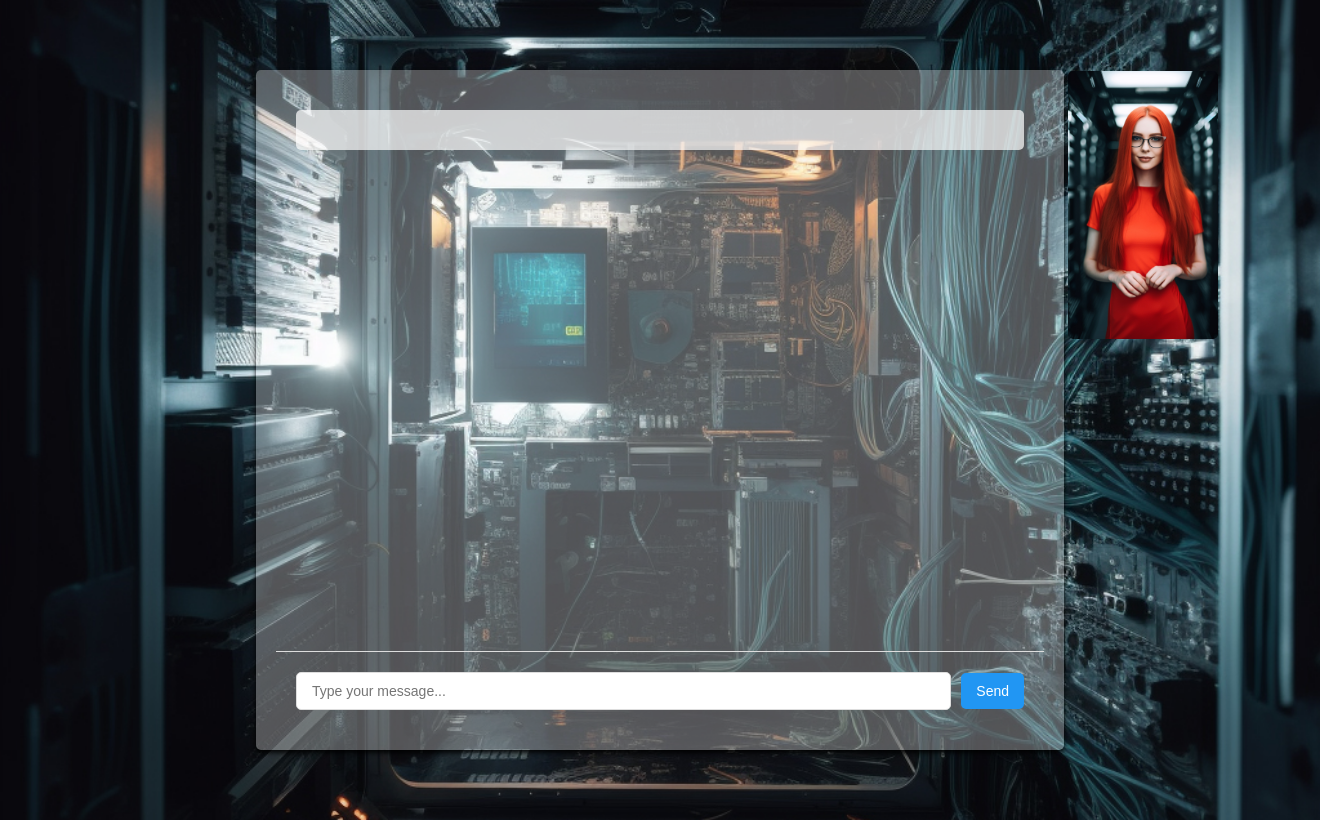
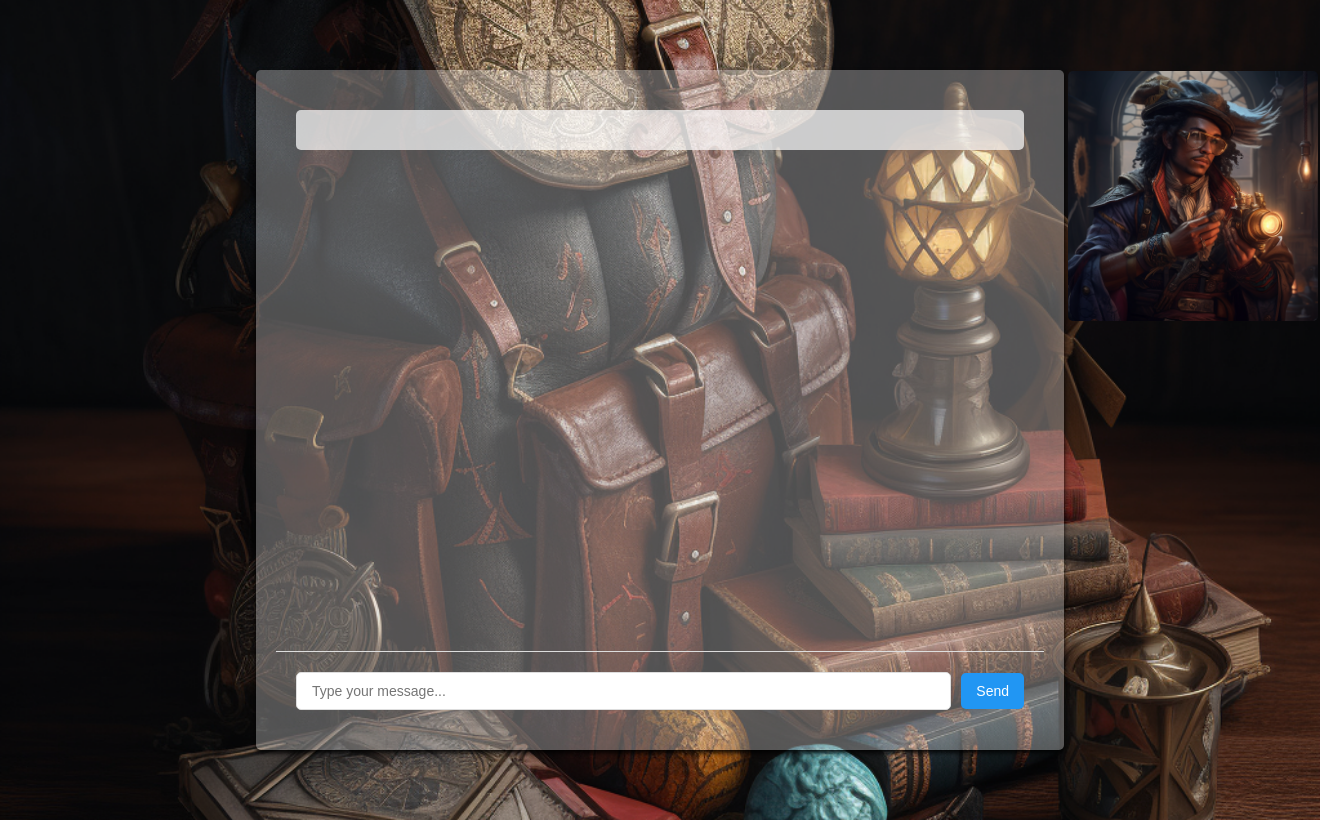
Before and after one commit to Nnnsightnnn/chatbot-db, a Flask app: page / in a window 1320 px wide. Run offline with Flask 2, Linux system fonts and the light colour scheme.

Commit message:
new file:   static/background_gear.png 	new file:   static/background_snake.png 	new file:   static/bot_image03.png 	new file:   static/bot_image04.png 	modified:   templates/index.html

```diff
--- a/templates/index.html
+++ b/templates/index.html
@@ -7,7 +7,7 @@
     <link rel="stylesheet" href="static/styles.css">
     <style>
         body {
-            background-image: url('static/background_computer.jpg');
+            background-image: url('static/background_gear.png');
             background-size: cover;
             background-position: center;
             margin: 0;
@@ -62,7 +62,7 @@
         }
 
         #image-container img {
-            width: 150px;
+            width: 250px;
             height: auto;
             border-radius: 5px;
         }
@@ -102,7 +102,7 @@
         <div id="middle-section">
             <div id="messages"></div>
             <div id="image-container">
-                <img src="static/bot_image.jpg" alt="Your Image">
+                <img src="static/bot_image04.png" alt="Your Image">
             </div>
         </div>
         <form id="chat-form">
```
Also changed, not shown: static/background_gear.png (added), static/background_snake.png (added), static/bot_image03.png (added), static/bot_image04.png (added).
